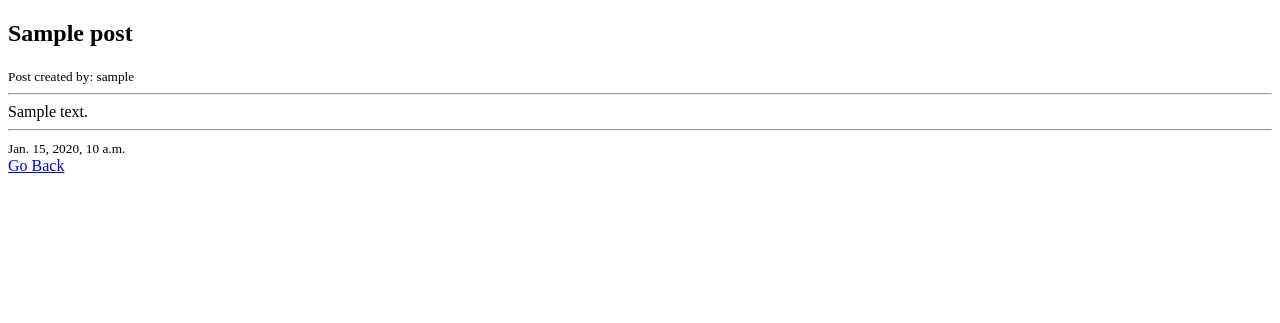
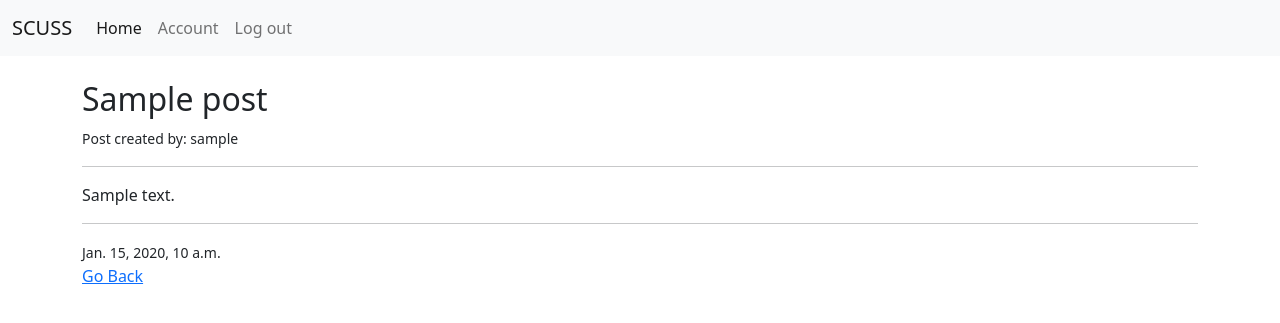
Before and after one commit to VilmaTuresson/Blog-21, a Django app: page /article/1 in a window 1280 px wide. Shown: the top 323 px of the page. Run offline with Django 3.2, Linux system fonts and the light colour scheme; tables that the repository leaves empty hold one stand-in row (values such as "Sample post").

Commit message:
connected bootsrap and set up basic layout for all templates

```diff
--- /dev/null
+++ b/templates/index.html
@@ -0,0 +1,59 @@
+<!doctype html>
+<html lang="en">
+  <head>
+    <!-- Required meta tags -->
+    <meta charset="utf-8">
+    <meta name="viewport" content="width=device-width, initial-scale=1">
+
+    <!-- Bootstrap CSS -->
+    <link href="https://cdn.jsdelivr.net/npm/bootstrap@5.1.3/dist/css/bootstrap.min.css" rel="stylesheet" integrity="sha384-1BmE4kWBq78iYhFldvKuhfTAU6auU8tT94WrHftjDbrCEXSU1oBoqyl2QvZ6jIW3" crossorigin="anonymous">
+
+    <title>
+        {% block title %}
+            SCUSS
+        {% endblock %}
+    </title>
+  </head>
+  <body>
+
+    <nav class="navbar navbar-expand-lg navbar-light bg-light">
+        <div class="container-fluid">
+          <a class="navbar-brand" href="{% url 'home' %}">SCUSS</a>
+          <button class="navbar-toggler" type="button" data-bs-toggle="collapse" data-bs-target="#navbarSupportedContent" aria-controls="navbarSupportedContent" aria-expanded="false" aria-label="Toggle navigation">
+            <span class="navbar-toggler-icon"></span>
+          </button>
+          <div class="collapse navbar-collapse" id="navbarSupportedContent">
+            <ul class="navbar-nav me-auto mb-2 mb-lg-0">
+              <li class="nav-item">
+                <a class="nav-link active" aria-current="page" href="{% url 'home' %}">Home</a>
+              </li>
+              <li class="nav-item">
+                <a class="nav-link" href="#">Account</a>
+              </li>
+              <li class="nav-item">
+                <a class="nav-link" href="#">Log out</a>
+              </li>
+            </ul>
+          </div>
+        </div>
+      </nav>
+
+    <br>
+    <div class="container">
+        {% block content %}
+
+        {% endblock %}
+    </div>
+
+    <!-- Optional JavaScript; choose one of the two! -->
+
+    <!-- Option 1: Bootstrap Bundle with Popper -->
+    <script src="https://cdn.jsdelivr.net/npm/bootstrap@5.1.3/dist/js/bootstrap.bundle.min.js" integrity="sha384-ka7Sk0Gln4gmtz2MlQnikT1wXgYsOg+OMhuP+IlRH9sENBO0LRn5q+8nbTov4+1p" crossorigin="anonymous"></script>
+
+    <!-- Option 2: Separate Popper and Bootstrap JS -->
+    <!--
+    <script src="https://cdn.jsdelivr.net/npm/@popperjs/core@2.10.2/dist/umd/popper.min.js" integrity="sha384-7+zCNj/IqJ95wo16oMtfsKbZ9ccEh31eOz1HGyDuCQ6wgnyJNSYdrPa03rtR1zdB" crossorigin="anonymous"></script>
+    <script src="https://cdn.jsdelivr.net/npm/bootstrap@5.1.3/dist/js/bootstrap.min.js" integrity="sha384-QJHtvGhmr9XOIpI6YVutG+2QOK9T+ZnN4kzFN1RtK3zEFEIsxhlmWl5/YESvpZ13" crossorigin="anonymous"></script>
+    -->
+  </body>
+</html>
--- a/templates/post_details.html
+++ b/templates/post_details.html
@@ -1,12 +1,9 @@
-<!DOCTYPE html>
-<html lang="en">
-<head>
-    <meta charset="UTF-8">
-    <meta http-equiv="X-UA-Compatible" content="IE=edge">
-    <meta name="viewport" content="width=device-width, initial-scale=1.0">
-    <title>Post Details</title>
-</head>
-<body>
+{% extends 'index.html' %}
+
+{% block title %} {{post.title}} {% endblock %}
+
+{% block content %}
+
     <h2>{{ post.title }}</h2>
 
     <small>Post created by: {{ post.author.username }}</small>
@@ -19,5 +16,5 @@
 
     <br>
     <a href="{% url 'home' %}">Go Back</a>
-</body>
-</html>
+
+{% endblock %}
```
Also changed, not shown: templates/base.html (+3 -12 lines), blogg/urls.py (line endings or trailing spaces).
